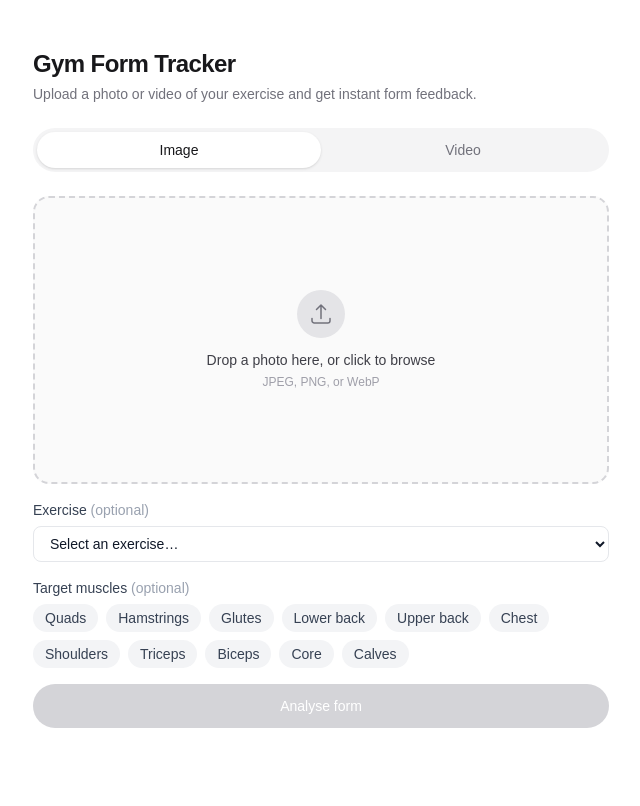
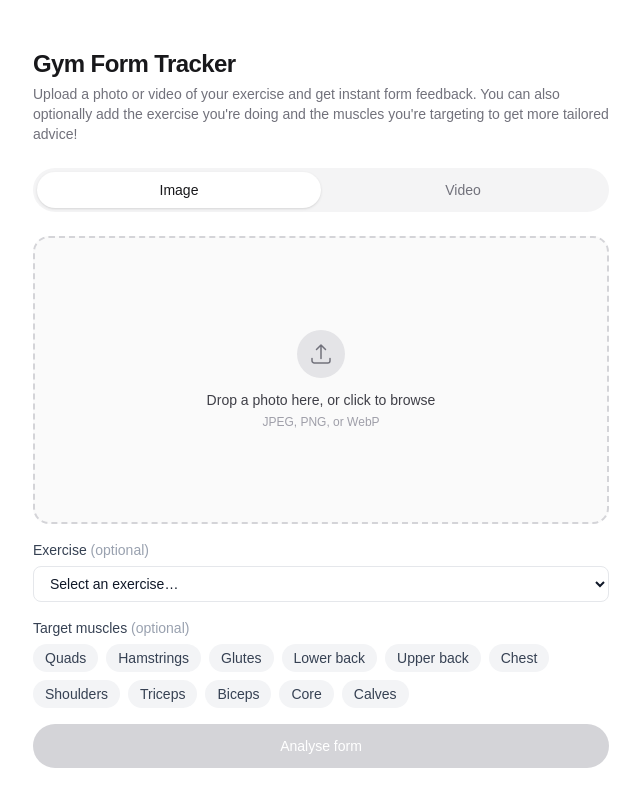
Before and after one commit to princess-asante/gym-form-tracker, a Next.js app: page / in a window 1280 px wide. Shown: the top 806 px of the page, without its empty margins (319-959 px from the left). Built offline with nearby package versions, Linux system fonts and the light colour scheme.

Commit message:
updated instructions

```diff
--- a/src/app/page.tsx
+++ b/src/app/page.tsx
@@ -18,7 +18,8 @@ export default function Home() {
           </h1>
           <p className="text-sm text-zinc-500 dark:text-zinc-400">
             Upload a photo or video of your exercise and get instant form
-            feedback.
+            feedback. You can also optionally add the exercise you're doing and
+            the muscles you're targeting to get more tailored advice!
           </p>
         </header>
 
```
